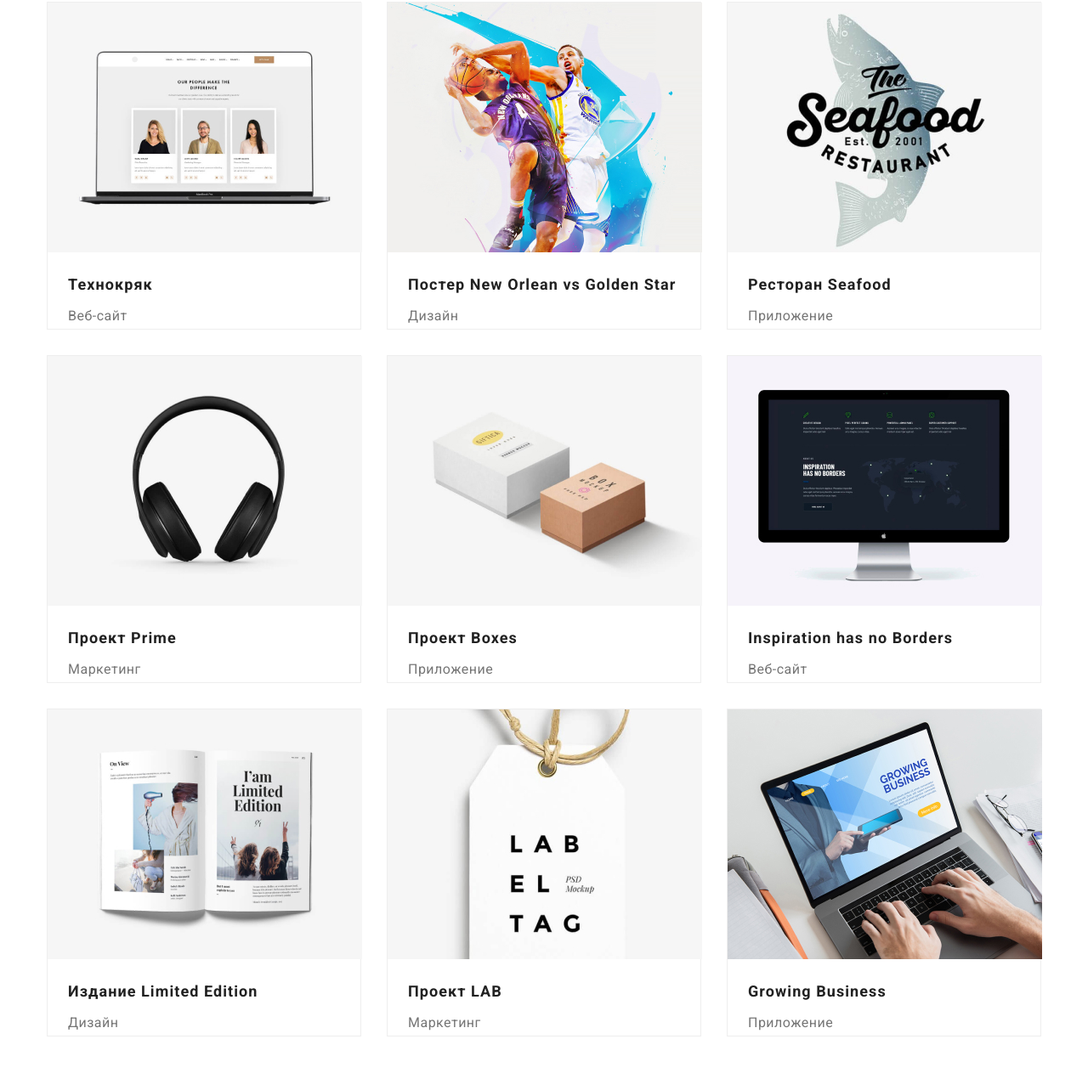
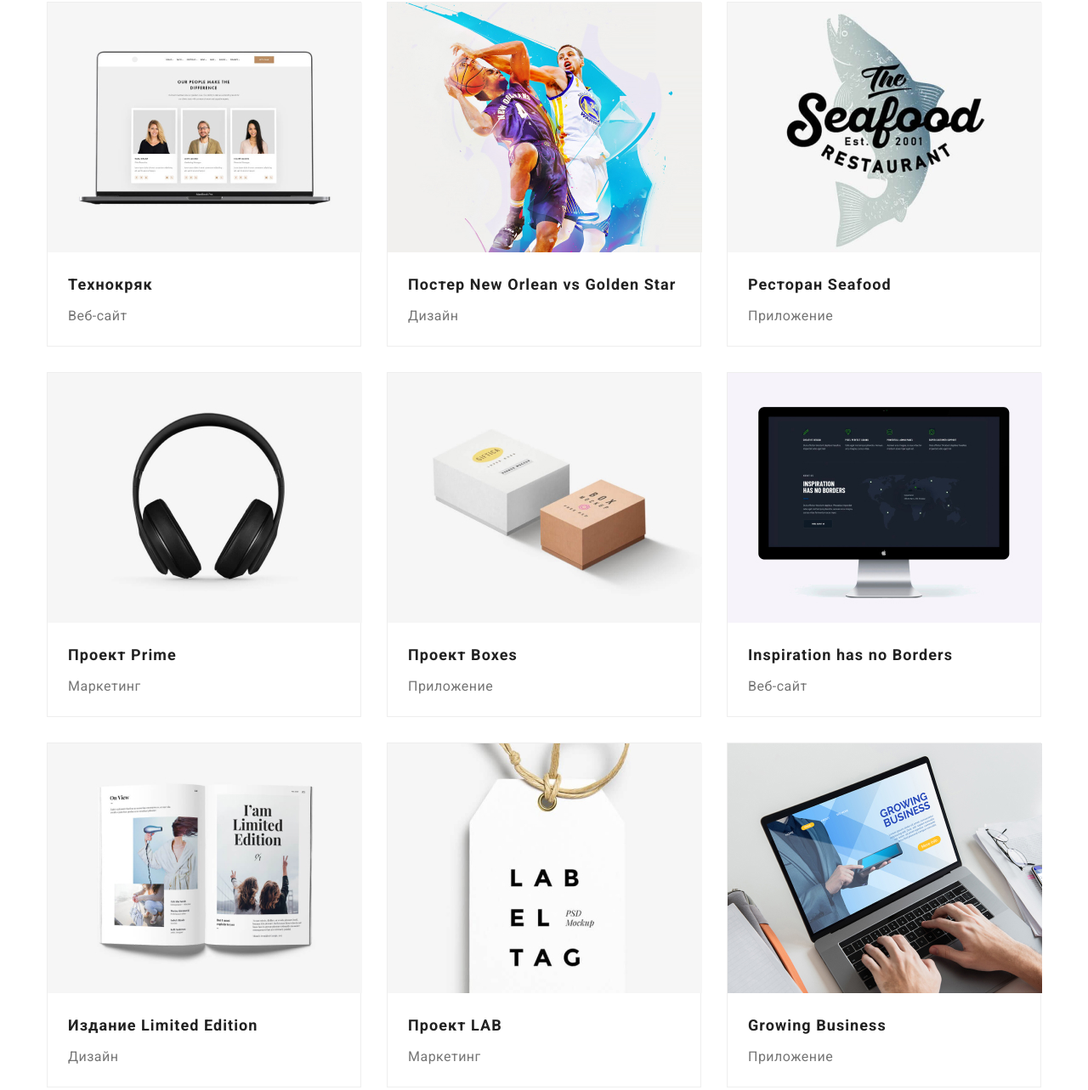
Before and after one commit to Andrii-Syrovets/goit-markup-hw-03, a plain HTML site: page portfolio.html in a window 1280 px wide. Shown: the part 240-1523 px from the top of the page at 85% size. Drawn offline with nearby package versions, Linux system fonts and the light colour scheme.

Commit message:
gallery-text-container

```diff
--- a/css/style.css
+++ b/css/style.css
@@ -461,6 +461,10 @@ justify-content: center;
     margin-right: 30px;
 }*/
 
+.gallery-text-container {
+    padding: 20px 24px;
+}
+
 
 .gallery-list-title {
     font-weight: 700;
@@ -468,8 +472,7 @@ justify-content: center;
     line-height: 2;
     letter-spacing: 0.06em;
     color: var(--text-color);
-    margin: 20px 24px 4px 24px;
-
+    margin-bottom: 4px;
 }
 
 .gallery-list-text {
@@ -478,7 +481,6 @@ justify-content: center;
     line-height: 1.88;
     letter-spacing: 0.03em;
     color: var(--second-text-color);
-    margin-left: 24px;
 
 
 }
--- a/portfolio.html
+++ b/portfolio.html
@@ -55,50 +55,59 @@
         <ul class="gallery-list">
             <li class="gallery-list-item list" >
                 <a class="gallery-list-link link" href="">  <img class="gallery-list-img" src="./pictures/portfolio/img.jpg" alt="Ноутбук с открытым сайтом" width="370" height="294">
-                <h3 class="gallery-list-title">Технокряк</h3>
+               <div class="gallery-text-container"> <h3 class="gallery-list-title">Технокряк</h3>
                 <p class="gallery-list-text">Веб-сайт</p></a>
+                </div>
             </li>
             <li class="gallery-list-item list" >
                 <a class="gallery-list-link link" href=""> <img  class="gallery-list-img" src="./pictures/portfolio/img-1.jpg" alt="Баскетболисты" width="370" height="294">
-                <h3 class="gallery-list-title">Постер New Orlean vs Golden Star</h3>
+               <div class="gallery-text-container"> <h3 class="gallery-list-title">Постер New Orlean vs Golden Star</h3>
                 <p class="gallery-list-text">Дизайн</p></a>
+                </div>
             </li>
             <li class="gallery-list-item list" >
                 <a class="gallery-list-link link" href=""> <img  class="gallery-list-img" src="./pictures/portfolio/img-2.jpg" alt="Логотип ресторана" width="370" height="294">
-                <h3 class="gallery-list-title">Ресторан Seafood</h3>
+               <div class="gallery-text-container"> <h3 class="gallery-list-title">Ресторан Seafood</h3>
                 <p class="gallery-list-text">Приложение</p>
+            </div>
             </a>
             </li>
             <li class="gallery-list-item list" >
                 <a class="gallery-list-link link" href=""> <img  class="gallery-list-img" src="./pictures/portfolio/img-3.jpg" alt="Наушники" width="370" height="294">
-                <h3 class="gallery-list-title">Проект Prime</h3>
+               <div class="gallery-text-container"> <h3 class="gallery-list-title">Проект Prime</h3>
                 <p class="gallery-list-text">Маркетинг</p></a>
+                </div>
             </li>
             <li class="gallery-list-item list" >
                 <a class="gallery-list-link link" href=""> <img  class="gallery-list-img" src="./pictures/portfolio/img-4.jpg" alt="Две коробки" width="370" height="294">
-                <h3 class="gallery-list-title">Проект Boxes</h3>
+               <div class="gallery-text-container"> <h3 class="gallery-list-title">Проект Boxes</h3>
                 <p class="gallery-list-text">Приложение</p></a>
+                </div>
             </li>
 
             <li class="gallery-list-item list" >
                 <a class="gallery-list-link link" href=""> <img  class="gallery-list-img" src="./pictures/portfolio/img-5.jpg" alt="Монитор с открытой картой мира" width="370" height="294">
-                <h3 class="gallery-list-title">Inspiration has no Borders</h3>
+               <div class="gallery-text-container"> <h3 class="gallery-list-title">Inspiration has no Borders</h3>
                 <p class="gallery-list-text">Веб-сайт</p></a>
+                </div>
             </li>
             <li class="gallery-list-item list" >
                 <a class="gallery-list-link link" href=""> <img  class="gallery-list-img" src="./pictures/portfolio/img-6.jpg" alt="Открытая книга" width="370" height="294">
-                <h3 class="gallery-list-title">Издание Limited Edition</h3>
+               <div class="gallery-text-container"> <h3 class="gallery-list-title">Издание Limited Edition</h3>
                 <p class="gallery-list-text">Дизайн</p></a>
+                </div>
             </li>
             <li class="gallery-list-item list" >
                 <a class="gallery-list-link link" href=""> <img  class="gallery-list-img" src="./pictures/portfolio/img-7.jpg" alt="Ярлык" width="370" height="294">
-                <h3 class="gallery-list-title">Проект LAB</h3>
+               <div class="gallery-text-container"> <h3 class="gallery-list-title">Проект LAB</h3>
                 <p class="gallery-list-text">Маркетинг</p></a>
+                </div>
             </li>
             <li class="gallery-list-item list" >
                 <a class="gallery-list-link link" href=""> <img  class="gallery-list-img" src="./pictures/portfolio/img-8.jpg" alt="Человек работающий за ноутбуком" width="370" height="294">
-                <h3 class="gallery-list-title">Growing Business</h3>
+               <div class="gallery-text-container"> <h3 class="gallery-list-title">Growing Business</h3>
                 <p class="gallery-list-text">Приложение</p></a>
+                </div>
             </li>
         </ul>
     </div>
```
